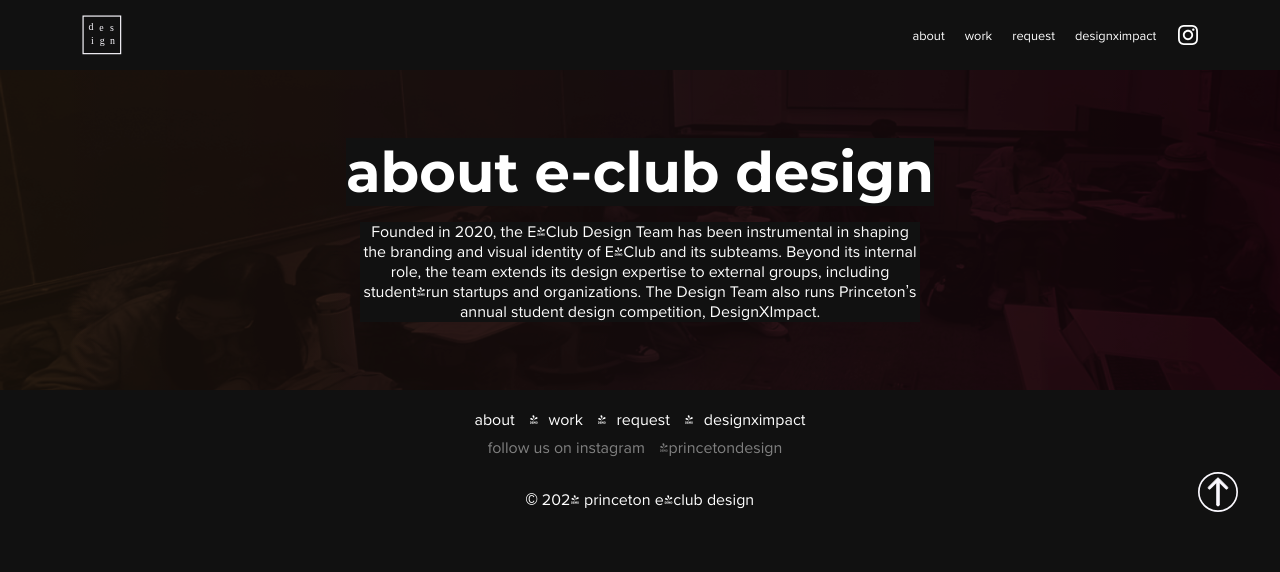
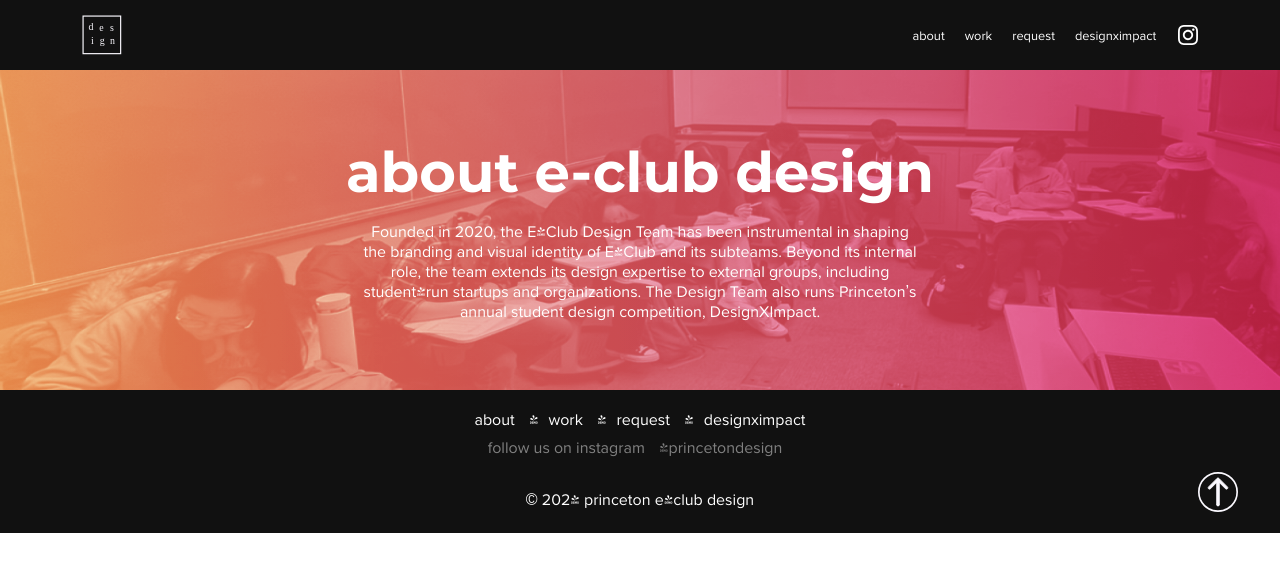
Before and after one commit to jto-d/design-team-website, a React (Create React App) app: page /about in a window 1280 px wide. Shown: the top 572 px of the page. Built offline with nearby package versions, Linux system fonts and the light colour scheme.

Commit message:
fixing colors

```diff
--- a/src/components/Footer.css
+++ b/src/components/Footer.css
@@ -4,6 +4,7 @@
 
 .footer {
     color: #fff;
+    background-color: var(--background-color);
     text-align: center;
     padding: 1.25rem;
     font-family: Arial, sans-serif;
--- a/src/components/Navbar.css
+++ b/src/components/Navbar.css
@@ -1,4 +1,5 @@
 .navigation-bar {
+  background-color: var(--background-color);
     display: flex;
     justify-content: space-between;
     align-items: center;
--- a/src/pages/About.js
+++ b/src/pages/About.js
@@ -3,7 +3,7 @@
 
 const About = () => {
   return (
-    <Header> hi</Header>
+    <Header> </Header>
   )
 }
 
--- a/src/styles/GlobalStyle.js
+++ b/src/styles/GlobalStyle.js
@@ -13,7 +13,6 @@
     margin: 0;
     scroll-behavior: smooth;
     font-family: var(--font-proximanova);
-    background-color: var(--background-color);
 
     h1 {
         font-family: var(--font-montserrat);
```
